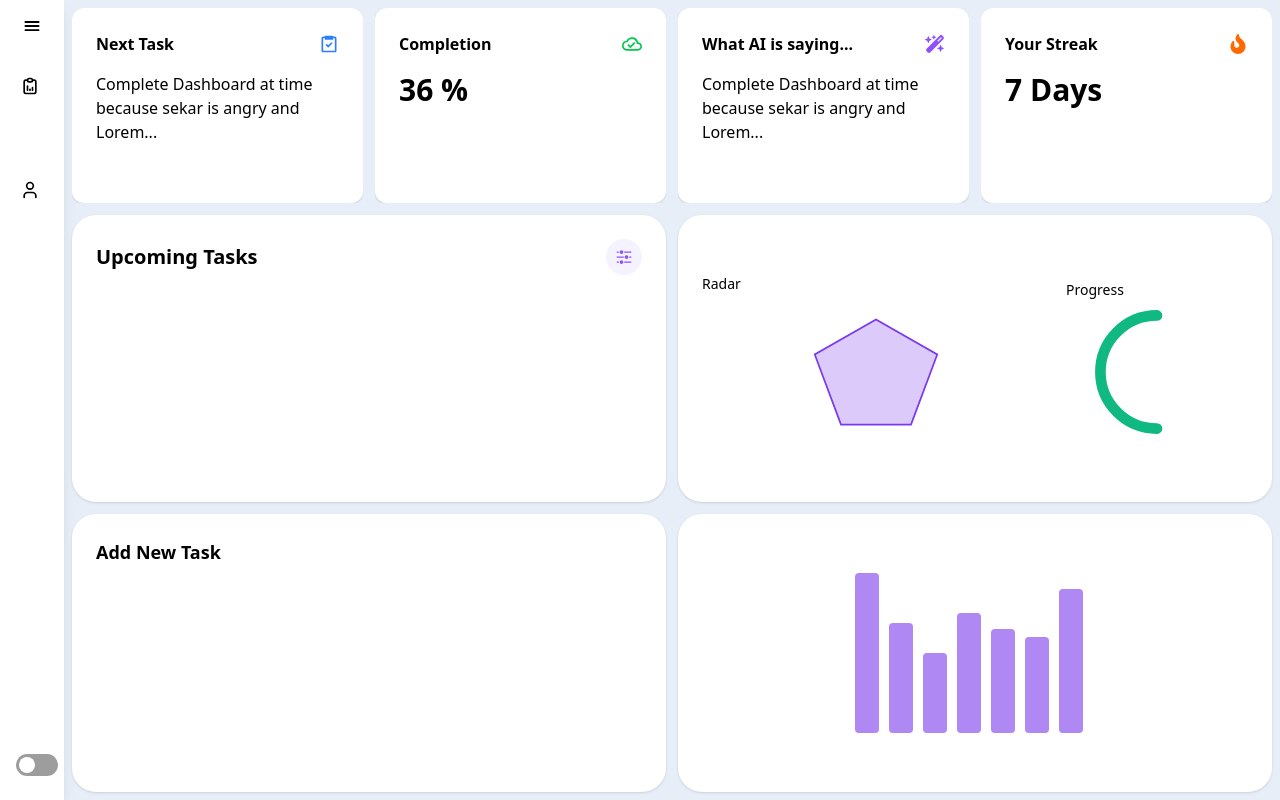
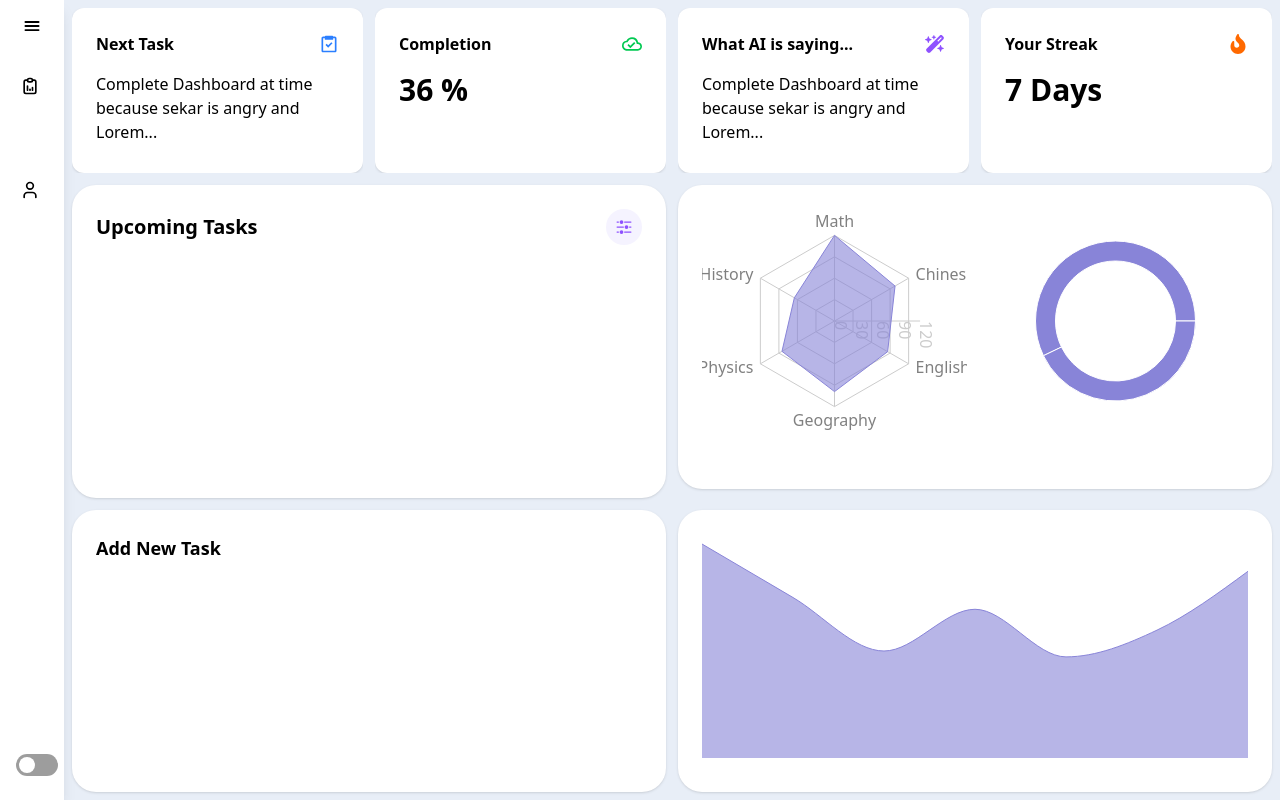
Before and after one commit to Abhishek-iiit-surat/Todo-On-Steriods, a React (Vite) app in the folder client/: page / in a window 1280 px wide. Built offline with nearby package versions, Linux system fonts and the light colour scheme; some icons are missing.

Commit message:
Fix: UI enhnacements

```diff
--- a/client/src/components/cards/AnalyticsCard.jsx
+++ b/client/src/components/cards/AnalyticsCard.jsx
@@ -1,31 +1,19 @@
+import MyRadarChart from "../../features/analytics/MyRadarChart";
+import CompletionRatePiechart from "../../features/analytics/CompletionRatePiechart"
 export default function AnalyticsCard() {
     return (
-        <div className="bg-white rounded-3xl p-6 h-full shadow flex gap-4 items-center justify-center">
-            <div className="flex-1">
-                <div className="text-sm font-medium mb-2">Radar</div>
-                <svg viewBox="0 0 120 80" width="100%" height="140">
-                    <polygon
-                        points="60,10 95,30 80,70 40,70 25,30"
-                        fill="#7C3AED44"
-                        stroke="#7C3AED"
-                    />
-                </svg>
+        <div className="bg-white rounded-3xl p-6 shadow flex gap-4">
+            <div className="w-1/2 h-64"> {/* <-- fixed height */}
+                {/* <div className="text-sm font-medium mb-2">Radar</div> */}
+                <div className="h-56"> {/* chart area */}
+                    <MyRadarChart />
+                </div>
             </div>
-
-
-            <div className="w-1/3">
-                <div className="text-sm font-medium mb-2">Progress</div>
-                <svg viewBox="0 0 36 36" className="w-full h-32">
-                    <path
-                        d="M18 2.0845a15.9155 15.9155 0 1 0 0 31.831"
-                        fill="none"
-                        stroke="#10B981"
-                        strokeWidth="3"
-                        strokeDasharray="70 30"
-                        strokeLinecap="round"
-                    />
-                    <circle cx="18" cy="18" r="8" fill="#fff" />
-                </svg>
+            <div className="w-1/2 h-64">
+                {/* <div className="text-sm font-medium mb-2">Progress</div> */}
+                <div className="h-56">
+                    <CompletionRatePiechart />
+                </div>
             </div>
         </div>
     );
--- a/client/src/components/cards/WeeklyActivityCard.jsx
+++ b/client/src/components/cards/WeeklyActivityCard.jsx
@@ -1,20 +1,10 @@
+import AreaGraph from "../../features/analytics/AreaGraph";
 export default function WeeklyActivityCard() {
-    const bars = [80, 55, 40, 60, 52, 48, 72];
     return (
-        <div className="bg-white rounded-3xl p-6 h-full shadow flex items-center justify-center">
-            <svg viewBox="0 0 140 80" width="100%" height="160">
-                {bars.map((b, i) => (
-                    <rect
-                        key={i}
-                        x={10 + i * 17}
-                        y={80 - b}
-                        width="12"
-                        height={b}
-                        rx="2"
-                        fill="#7C3AED99"
-                    />
-                ))}
-            </svg>
+        <div className="h-64 bg-white rounded-3xl p-6 h-full shadow flex items-center justify-center">
+            <div className="w-full h-56">
+                <AreaGraph />
+            </div>
         </div>
     );
 }
--- /dev/null
+++ b/client/src/features/analytics/AreaGraph.jsx
@@ -0,0 +1,67 @@
+import React from 'react';
+import { AreaChart, Area, XAxis, YAxis, CartesianGrid, Tooltip, ResponsiveContainer } from 'recharts';
+
+const data = [
+    {
+        name: 'Page A',
+        uv: 4000,
+        pv: 2400,
+        amt: 2400,
+    },
+    {
+        name: 'Page B',
+        uv: 3000,
+        pv: 1398,
+        amt: 2210,
+    },
+    {
+        name: 'Page C',
+        uv: 2000,
+        pv: 9800,
+        amt: 2290,
+    },
+    {
+        name: 'Page D',
+        uv: 2780,
+        pv: 3908,
+        amt: 2000,
+    },
+    {
+        name: 'Page E',
+        uv: 1890,
+        pv: 4800,
+        amt: 2181,
+    },
+    {
+        name: 'Page F',
+        uv: 2390,
+        pv: 3800,
+        amt: 2500,
+    },
+    {
+        name: 'Page G',
+        uv: 3490,
+        pv: 4300,
+        amt: 2100,
+    },
+];
+
+export default function AreaGraph() {
+    return (
+        <ResponsiveContainer width="100%" height="100%">
+            <AreaChart
+                width="100%"
+                height="100%"
+                data={data}
+                margin={{
+                    top: 5,
+                    right: 0,
+                    left: 0,
+                    bottom: 5,
+                }}
+            >
+                <Area type="monotone" dataKey="uv" stroke="#8884d8" fill="#8884d8" />
+            </AreaChart>
+        </ResponsiveContainer>
+    );
+};
```
